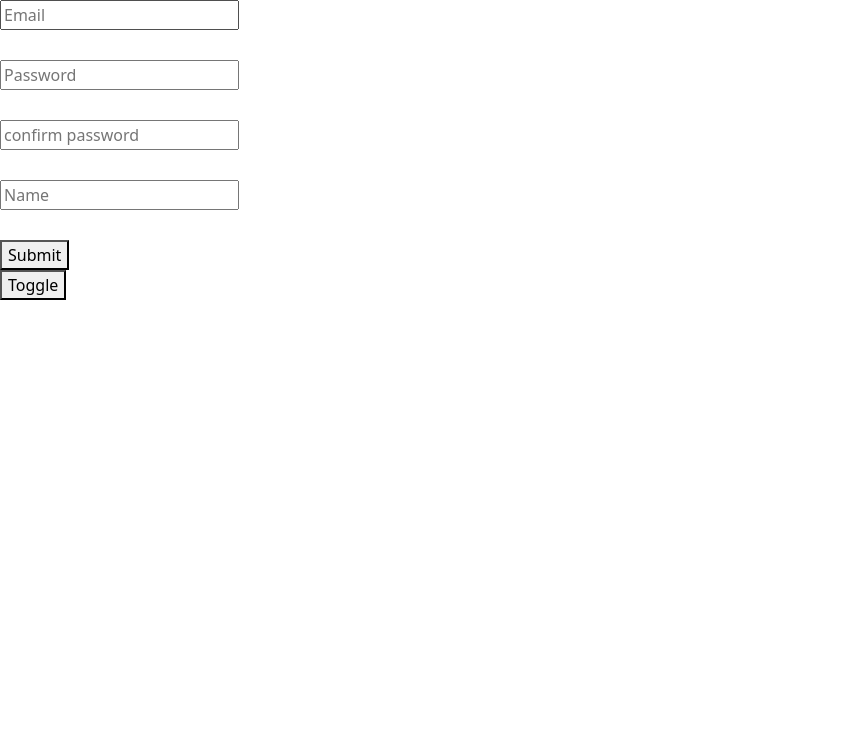
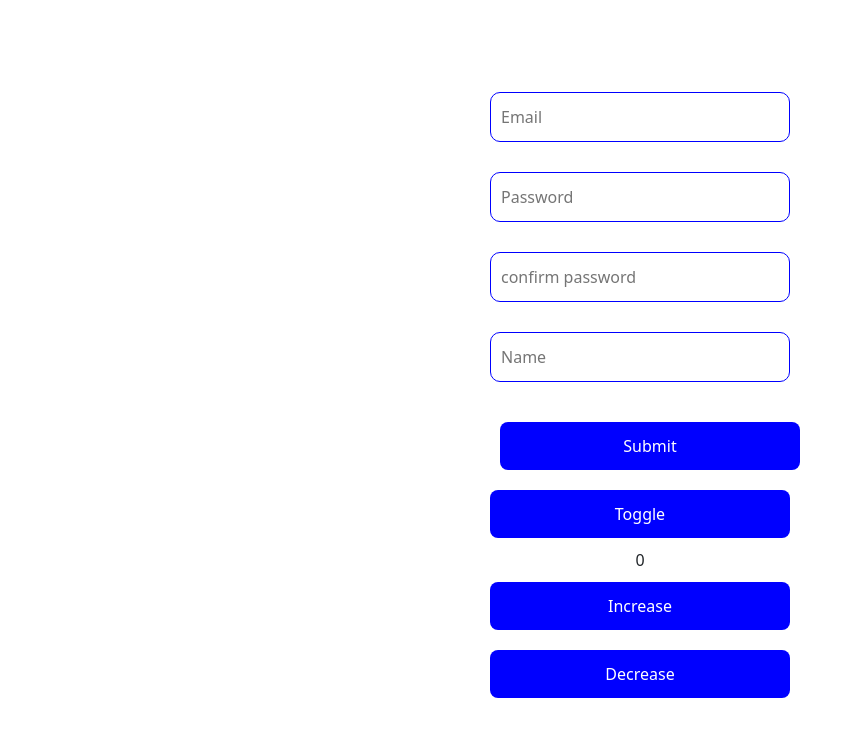
Before and after one commit to Jaysmart98/Frontend-Backend, a React (Vite) app in the folder Frontend/: page /form in a window 1280 px wide. Shown: the top 736 px of the page, without its empty margins (0-863 px from the left). Built offline with nearby package versions, Linux system fonts and the light colour scheme.

Commit message:
Declaring  Global State in React

```diff
--- a/Frontend/package.json
+++ b/Frontend/package.json
@@ -16,13 +16,17 @@
     "@fortawesome/free-solid-svg-icons": "^7.0.1",
     "@fortawesome/react-fontawesome": "^3.0.2",
     "@hookform/resolvers": "^5.2.2",
+    "@reduxjs/toolkit": "^2.9.0",
     "axios": "^1.11.0",
     "dotenv": "^17.2.2",
     "mongoose": "^8.18.1",
     "react": "^19.1.1",
     "react-dom": "^19.1.1",
+    "react-redux": "^9.2.0",
     "react-router-dom": "^7.8.2",
     "react-toastify": "^11.0.5",
+    "redux": "^5.0.1",
+    "redux-persist": "^6.0.0",
     "toastify": "^2.0.1",
     "yup": "^1.7.0"
   },
--- /dev/null
+++ b/Frontend/src/Pages/Form/Form.css
@@ -0,0 +1,30 @@
+#body{
+    width: 100%;
+    height: 100%;
+    display: flex;
+    flex-direction: column;
+
+}
+
+#container{
+    width: 80%;
+    display: flex;
+    flex-direction: column;
+    height: 90%;
+}
+
+#body Input{
+    width: 300px;
+}
+
+#body Button{
+    background-color: blue;
+    color: #ffff;
+    width: 100%;
+}
+
+button{
+    background-color: blue;
+    color: #ffff;
+    width: 100%;
+}
--- a/Frontend/src/Pages/Form/Form.jsx
+++ b/Frontend/src/Pages/Form/Form.jsx
@@ -3,6 +3,9 @@ import { yupResolver } from "@hookform/resolvers/yup";
 import * as yup from "yup";
 import { useState } from "react";
 import Modal from "../Modal/Modal";
+import { increment, decrement } from "../../store/countSlice";
+import './Form.css'
+import { useSelector, useDispatch } from "react-redux";
 
 // Define rules with Yup
 const schema = yup.object().shape({
@@ -30,15 +33,16 @@ const Form = ()=> {
   });
 
   const [open, setOpen] = useState(false);
+  const dispatch = useDispatch();
 
   const onSubmit = (data) => {
     console.log("Valid form data:", data);
   };
 
   return (
-    <>
+    <div id="body">
     <form onSubmit={handleSubmit(onSubmit)}>
-      <div>
+      <div id="container">
         <input {...register("email")} placeholder="Email" />
         <p style={{ color: "red" }}>{errors.email?.message}</p>
       </div>
@@ -63,7 +67,11 @@ const Form = ()=> {
       <button onClick={() => setOpen(!open)}>Toggle</button>
       {open && (<Modal isOpen={open} onClose={() => setOpen(false)}  title={"Welcome"} children={"Dashboard page"}  />)}
 
-    </>
+        {useSelector((state) => state.counter.value) }
+        <button onClick={() => dispatch(increment())}>Increase</button>
+        <button onClick={() => dispatch(decrement())}>Decrease</button>
+
+    </div>
   );
 
 }
--- a/Frontend/src/Pages/Signin/Signin.jsx
+++ b/Frontend/src/Pages/Signin/Signin.jsx
@@ -52,7 +52,7 @@ const Signin = () => {
               <h1 className='text-center mt-3'>Login</h1>
               <p className='text-center mt-3'>Don't have an account? <Link href="">Sign Up</Link> </p>
                 <Input name={"email"} placeholder={"Enter your Email"} type={"email"} style={"form-control mt-3"} onChange={handleInputChange}/>
-                <Input name={"password"} placeholder={"Enter your Password"} type={"password"} style={"form-control mt-3"} onChange={handleInputChange}/>
+                <Input name={"password"} placeholder={"Enter your Password"} type={"password"} style={"form-control mt-3"} onChange={handleInputChange} label={"Password"}/>
                 <Button loading={loading} text={"Login"} style={"btn btn-primary mt-3"} onClick={Login}/> <br />
                 <p><Link href="">Forget Password</Link> </p>
                 <hr />
--- a/Frontend/src/Pages/Signup/Signup.jsx
+++ b/Frontend/src/Pages/Signup/Signup.jsx
@@ -59,7 +59,7 @@ const Signup = () => {
         <hr />
         <p id='createText'>Or create an account using</p>
         <button id='GoogleBtn' className='btn btn-white mt-4 mb-2 border-dark'> Continue with Google</button>
-        <Button id="FacebookBTN" loading={loading} text={"Continue with Facebook"} style={"btn mt-4 mb-2 border-dark"} onClick={Register}/>
+        <Button id="FacebookBTN" text={"Continue with Facebook"} style={"btn mt-4 mb-2 border-dark"} onClick={Register}/>
       </div>
     </div>
   )
--- a/Frontend/src/main.jsx
+++ b/Frontend/src/main.jsx
@@ -1,6 +1,6 @@
 import { StrictMode } from 'react'
 import { createRoot } from 'react-dom/client'
-// import './index.css'
+import './index.css'
 import App from './App.jsx'
 import {BrowserRouter} from "react-router-dom"
 
--- /dev/null
+++ b/Frontend/src/store/countSlice.js
@@ -0,0 +1,28 @@
+import { createSlice } from '@reduxjs/toolkit';
+
+// A slice of the Redux store for the counter.
+export const countSlice = createSlice({
+  name: 'counter',
+  initialState: {
+    value: 0
+  },
+  reducers: {
+    // Action to increment the counter's value.
+    increment: (state) => {
+      state.value += 1;
+    },
+    // Action to decrement the counter's value.
+    decrement: (state) => {
+      state.value -= 1;
+    },
+    // Action to increment the value by a specific amount.
+    incrementByAmount: (state, action) => {
+      state.value += action.payload;
+    },
+  },
+});
+
+// The `configureStore` function expects a reducer, so we export it as the default.
+export const { increment, decrement }
+ = countSlice.actions
+export default countSlice.reducer;
--- /dev/null
+++ b/Frontend/src/store/index.js
@@ -0,0 +1,11 @@
+import { configureStore } from "@reduxjs/toolkit";
+// By default exporting `countSlice.reducer` in `countSlice.js`,
+// we can now import it directly as `countReducer`.
+import countReducer from './countSlice';
+
+// The store is now configured with the correct reducer object.
+export const store = configureStore({
+  reducer: {
+    counter: countReducer,
+  },
+});
```
Also changed, not shown: Frontend/src/App.jsx (+6 -1 lines), Frontend/src/store/cartSlice.js (added), 1 other file (tests, documents, lock files or other folders).
